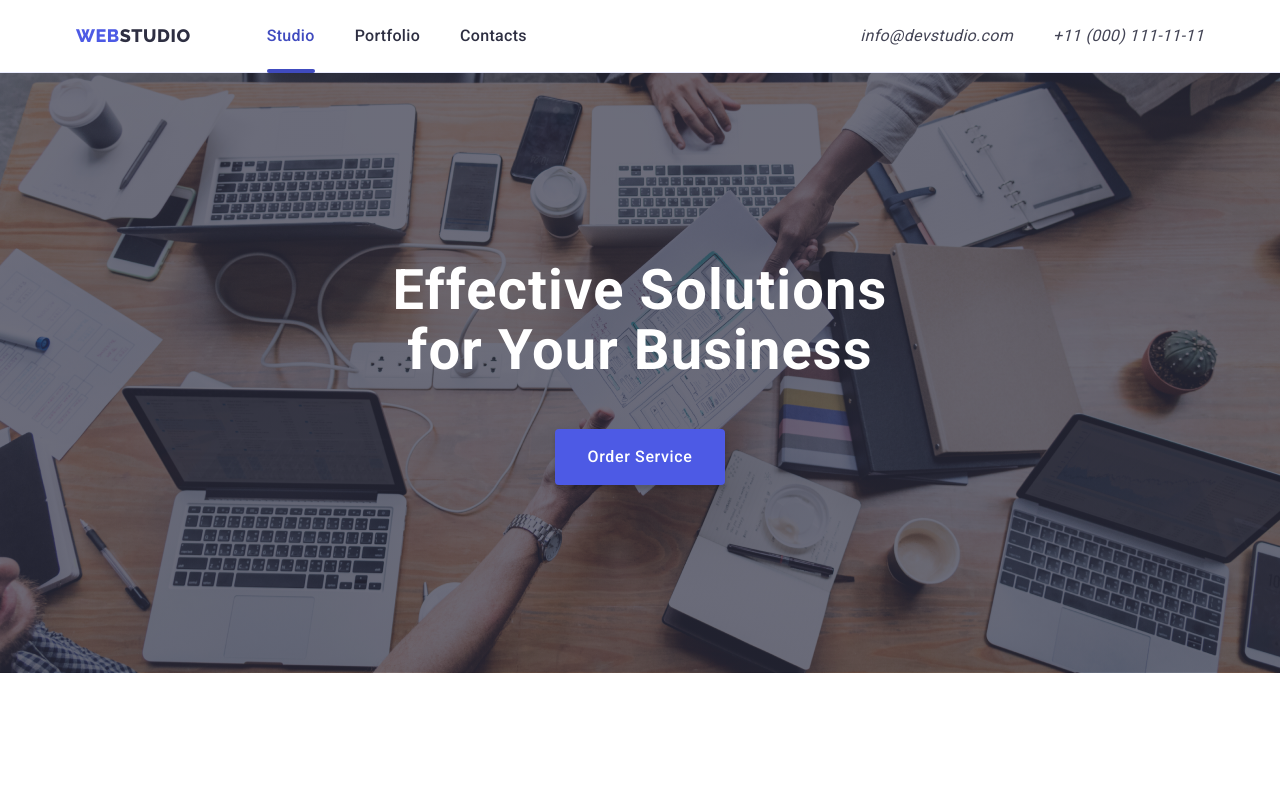
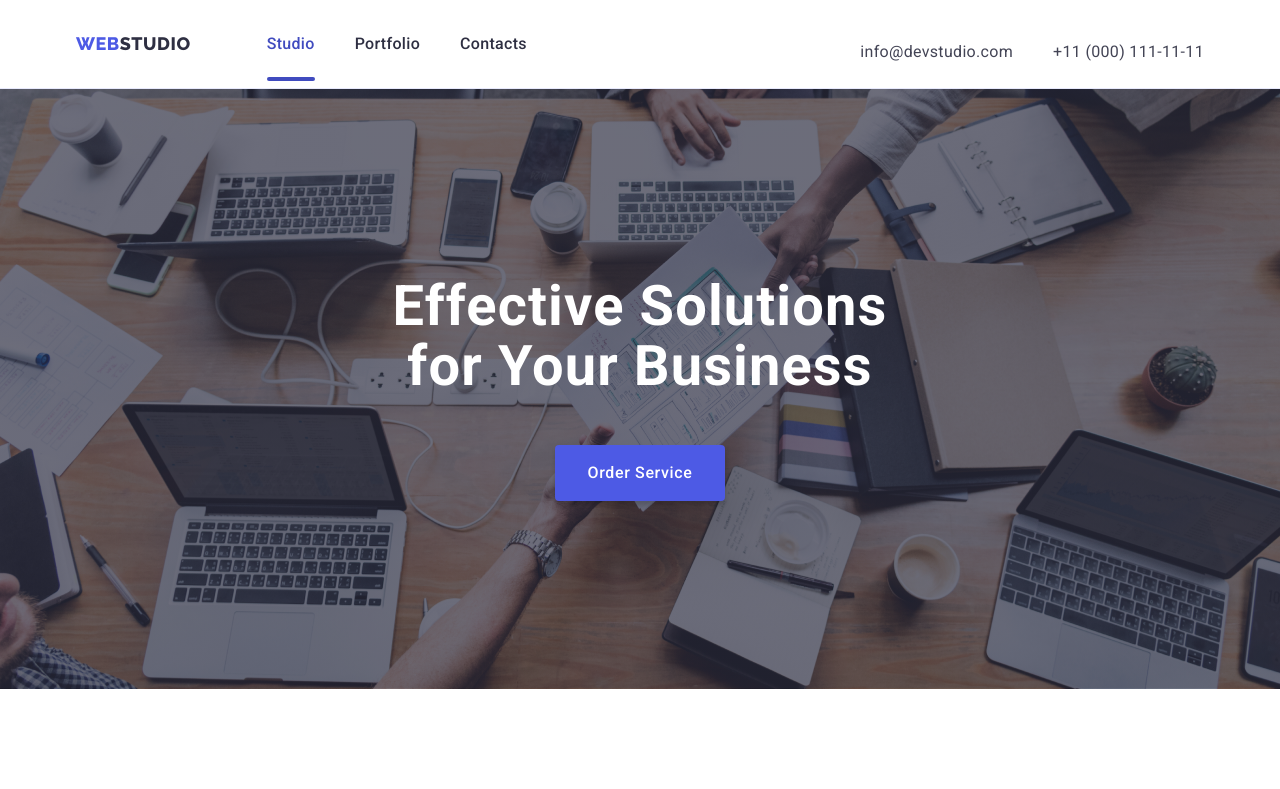
Before and after one commit to TanyaJulieva/goit-markup-hw-07, a plain HTML site: page index.html in a window 1280 px wide. Shown: the top 789 px of the page. Drawn offline with nearby package versions, Linux system fonts and the light colour scheme.

Commit message:
adaptive

```diff
--- a/css/styles.css
+++ b/css/styles.css
@@ -49,7 +49,7 @@ body {
 }
 
 .container {
-  min-width: 320x;
+  min-width: 320px;
   max-width: 428px;
   padding: 0 16px;
   margin: 0 auto;
@@ -132,6 +132,12 @@ body {
   display: flex;
 }
 
+@media screen and (max-width: 767px) {
+  .menu {
+    display: none;
+  }
+}
+
 .menu-item {
   margin-right: 40px;
 }
@@ -185,26 +191,43 @@ body {
 }
 
 .contacts-nav {
-  display: inline-block;
+  display: flex;
+  flex-direction: column;
+  gap: 12px;
+  margin-top: 16px;
+
+  font-style: normal;
 }
 @media screen and (min-width: 1158px) {
   .contacts-nav {
     display: flex;
+    flex-direction: row;
     gap: 40px;
   }
 }
 
 .contact-link {
   display: block;
-  padding-top: 24px;
-  padding-bottom: 24px;
+  padding-top: 0;
+  padding-bottom: 0;
 
   transition: color var(--transition-dur-and-func);
 
-  font-size: 16px;
-  line-height: 1.5;
+  font-size: 12px;
+  line-height: 1.16;
   letter-spacing: 0.02em;
   color: var(--primary-txt-color);
+}
+
+@media screen and (min-width: 1158px) {
+  .contact-link {
+    padding-top: 24px;
+    padding-bottom: 24px;
+
+    font-size: 16px;
+    line-height: 1.5;
+    letter-spacing: 0.02em;
+  }
 }
 
 .contact-link:hover,
@@ -510,6 +533,7 @@ body {
   font-size: 20px;
   line-height: 1.2;
   letter-spacing: 0.02em;
+  text-align: center;
 }
 
 .team-text {
```
